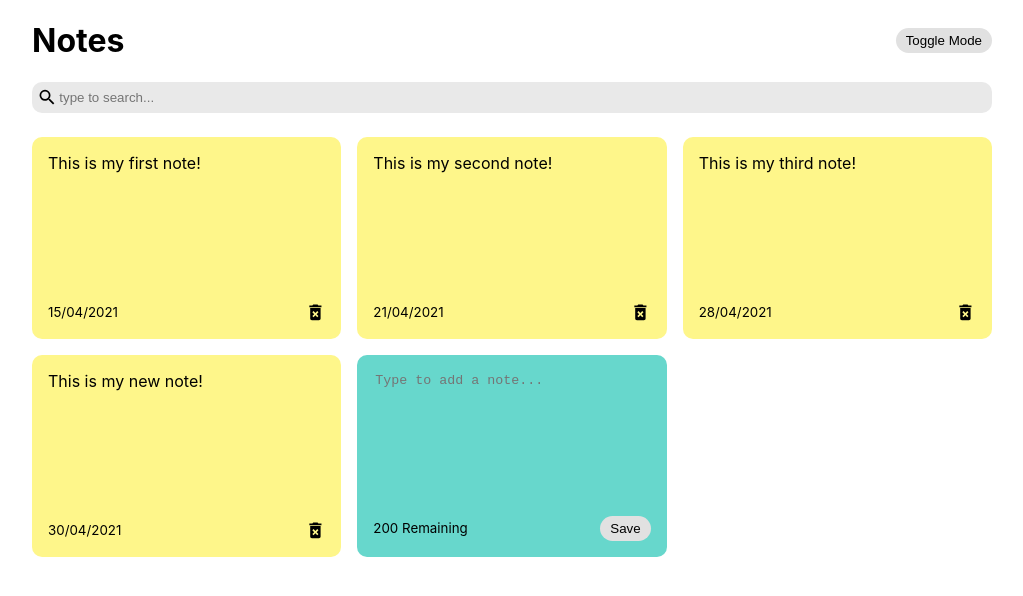
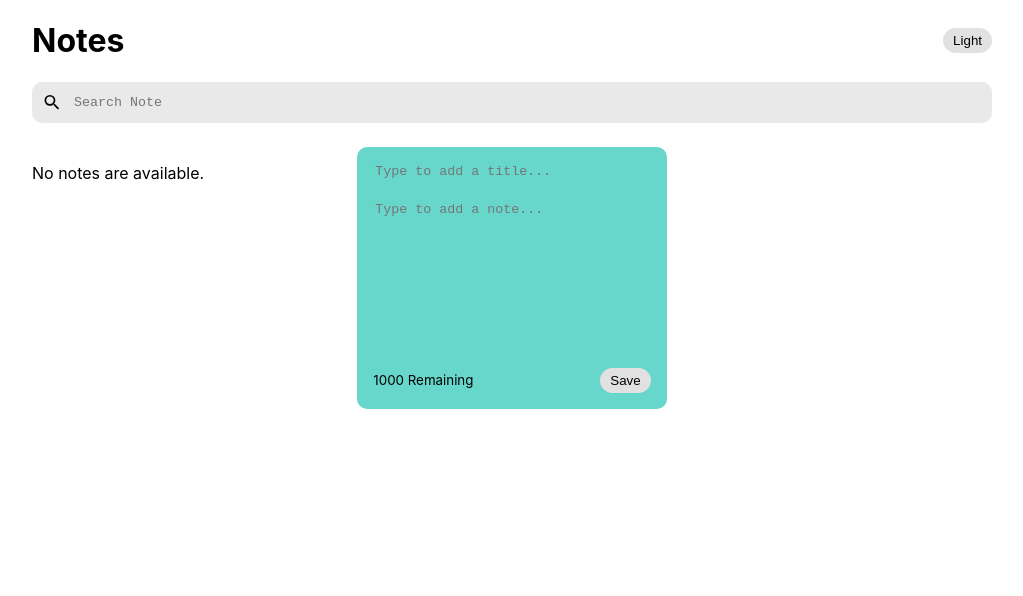
Before and after one commit to VishnuReddy3011/React-Notes, a React (Create React App) app: page / in a window 1280 px wide. Shown: the top 596 px of the page, without its empty margins (128-1151 px from the left). Built offline with nearby package versions, Linux system fonts and the light colour scheme.

Commit message:
Changes occured

```diff
--- a/src/App.js
+++ b/src/App.js
@@ -5,28 +5,7 @@ import Search from './components/Search';
 import Header from './components/Header';
 
 const App = () => {
-	const [notes, setNotes] = useState([
-		{
-			id: nanoid(),
-			text: 'This is my first note!',
-			date: '15/04/2021',
-		},
-		{
-			id: nanoid(),
-			text: 'This is my second note!',
-			date: '21/04/2021',
-		},
-		{
-			id: nanoid(),
-			text: 'This is my third note!',
-			date: '28/04/2021',
-		},
-		{
-			id: nanoid(),
-			text: 'This is my new note!',
-			date: '30/04/2021',
-		},
-	]);
+	const [notes, setNotes] = useState([]);
 
 	const [searchText, setSearchText] = useState('');
 
@@ -49,12 +28,14 @@ const App = () => {
 		);
 	}, [notes]);
 
-	const addNote = (text) => {
+	const addNote = (title,text,overflow) => {
 		const date = new Date();
 		const newNote = {
 			id: nanoid(),
+      title: title,
 			text: text,
 			date: date.toLocaleDateString(),
+      overflow: overflow
 		};
 		const newNotes = [...notes, newNote];
 		setNotes(newNotes);
@@ -68,14 +49,19 @@ const App = () => {
 	return (
 		<div className={`${darkMode && 'dark-mode'}`}>
 			<div className='container'>
-				<Header handleToggleDarkMode={setDarkMode} />
-				<Search handleSearchNote={setSearchText} />
+				<Header darkMode={darkMode} setDarkMode={setDarkMode} />
+				<Search setSearchText={setSearchText} />
 				<NotesList
 					notes={notes.filter((note) =>
-						note.text.toLowerCase().includes(searchText)
+						note.text.includes(searchText) ||
+						note.text.toLowerCase().includes(searchText) ||
+						note.text.toUpperCase().includes(searchText) ||
+            note.title.includes(searchText) ||
+						note.title.toLowerCase().includes(searchText) ||
+						note.title.toUpperCase().includes(searchText)
 					)}
-					handleAddNote={addNote}
-					handleDeleteNote={deleteNote}
+					addNote={addNote}
+					deleteNote={deleteNote}
 				/>
 			</div>
 		</div>
--- a/src/components/AddNote.js
+++ b/src/components/AddNote.js
@@ -1,30 +1,52 @@
 import { useState } from 'react';
 
-const AddNote = ({ handleAddNote }) => {
+const AddNote = ({ addNote }) => {
 	const [noteText, setNoteText] = useState('');
-	const characterLimit = 200;
+	const [noteTitle, setNoteTitle] = useState('');
+	const [overflow, setOverflow] = useState(false);
 
-	const handleChange = (event) => {
-		if (characterLimit - event.target.value.length >= 0) {
-			setNoteText(event.target.value);
+	const characterLimit = 1000;
+	const titleLimit = 100;
+
+	const handleChangeTitle = e => {
+		if(titleLimit - e.target.value.length >= 0){
+			setNoteTitle(e.target.value);
 		}
+	}
+
+	const handleChangeText = e => {
+		if (characterLimit - e.target.value.length >= 0) {
+			if(e.target.offsetHeight < e.target.scrollHeight){
+				setOverflow(true);
+			}
+			setNoteText(e.target.value);
+		}
+
 	};
 
 	const handleSaveClick = () => {
 		if (noteText.trim().length > 0) {
-			handleAddNote(noteText);
+			addNote(noteTitle, noteText, overflow);
+			setNoteTitle('');
 			setNoteText('');
+			setOverflow(false);
 		}
 	};
 
 	return (
 		<div className='note new'>
+			<input
+				type="text"
+				placeholder='Type to add a title...'
+				value={noteTitle}
+				onChange={handleChangeTitle}
+			/>
 			<textarea
 				rows='8'
 				cols='10'
 				placeholder='Type to add a note...'
 				value={noteText}
-				onChange={handleChange}
+				onChange={handleChangeText}
 			></textarea>
 			<div className='note-footer'>
 				<small>
--- a/src/components/Header.js
+++ b/src/components/Header.js
@@ -1,18 +1,17 @@
 import React from 'react';
 
-const Header = ({ handleToggleDarkMode }) => {
+const Header = ({darkMode, setDarkMode }) => {
+
 	return (
 		<div className='header'>
 			<h1>Notes</h1>
 			<button
 				onClick={() =>
-					handleToggleDarkMode(
-						(previousDarkMode) => !previousDarkMode
-					)
+					setDarkMode((prev) => !prev)
 				}
 				className='save'
 			>
-				Toggle Mode
+				{darkMode ? `Dark` : `Light`}
 			</button>
 		</div>
 	);
--- a/src/components/Note.js
+++ b/src/components/Note.js
@@ -1,13 +1,17 @@
 import { MdDeleteForever } from 'react-icons/md';
 
-const Note = ({ id, text, date, handleDeleteNote }) => {
+const Note = ({ id,title, text, date, overflow, deleteNote }) => {
+	console.log(overflow);
 	return (
 		<div className='note'>
-			<span>{text}</span>
+			<span className='title'>{title}</span>
+			<div className={`${overflow && 'over-flow'}`}>
+				<p>{text}</p>
+			</div>
 			<div className='note-footer'>
 				<small>{date}</small>
 				<MdDeleteForever
-					onClick={() => handleDeleteNote(id)}
+					onClick={() => deleteNote(id)}
 					className='delete-icon'
 					size='1.3em'
 				/>
--- a/src/components/NotesList.js
+++ b/src/components/NotesList.js
@@ -3,21 +3,26 @@ import AddNote from './AddNote';
 
 const NotesList = ({
 	notes,
-	handleAddNote,
-	handleDeleteNote,
+	addNote,
+	deleteNote,
 }) => {
 	return (
 		<div className='notes-list'>
-			{notes.map((note,index) => (
+			{notes.length ?
+				notes.map((note,index) => (
 				<Note
-                    key = {index}
+                    key={index}
 					id={note.id}
+					title={note.title}
 					text={note.text}
 					date={note.date}
-					handleDeleteNote={handleDeleteNote}
+					overflow={note.overflow}
+					deleteNote={deleteNote}
 				/>
-			))}
-			<AddNote handleAddNote={handleAddNote} />
+				)):
+				<p>No notes are available.</p>
+			}
+			<AddNote addNote={addNote} />
 		</div>
 	);
 };
--- a/src/components/Search.js
+++ b/src/components/Search.js
@@ -1,16 +1,16 @@
 import React from 'react';
 import { MdSearch } from 'react-icons/md';
 
-const Search = ({ handleSearchNote }) => {
+const Search = ({ setSearchText }) => {
 	return (
 		<div className='search'>
 			<MdSearch className='search-icons' size='1.3em' />
 			<input
 				onChange={(event) =>
-					handleSearchNote(event.target.value)
+					setSearchText(event.target.value)
 				}
 				type='text'
-				placeholder='type to search...'
+				placeholder='Search Note'
 			/>
 		</div>
 	);
--- a/src/index.css
+++ b/src/index.css
@@ -28,6 +28,7 @@ code {
 
 .container {
 	max-width: 960px;
+	margin-bottom: 20px;
 	margin-right: auto;
 	margin-left: auto;
 	padding-right: 15px;
@@ -46,6 +47,17 @@ code {
 
 .note.new {
 	background-color: #67d7cc;
+}
+
+.new input{
+	border: none;
+	background-color: #67d7cc;
+	font-family: monospace;
+	margin-bottom: 20px;
+}
+
+input:focus{
+	outline: none;
 }
 
 textarea {
@@ -74,17 +86,33 @@ textarea:focus {
 	background-color: #fef68a;
 	border-radius: 10px;
 	padding: 1rem;
-	min-height: 170px;
+	min-height: 230px;
 	display: flex;
 	flex-direction: column;
-	justify-content: space-between;
+	justify-content: start;
 	white-space: pre-wrap;
+}
+
+.title{
+	font-weight: 700;
+}
+
+.over-flow{
+	max-height: 170px;
+	overflow-y: scroll;
+	&::-webkit-scrollbar{
+		display: none;
+	}
 }
 
 .note-footer {
 	display: flex;
 	align-items: center;
 	justify-content: space-between;
+}
+
+.note-footer:last-of-type{
+	margin-top: auto;
 }
 
 .delete-icon {
@@ -96,11 +124,13 @@ textarea:focus {
 	align-items: center;
 	background-color: rgb(233, 233, 233);
 	border-radius: 10px;
-	padding: 5px;
+	padding: 10px;
 	margin-bottom: 1.5em;
 }
 
 .search input {
+	margin-left: 10px;
+	font-family: monospace;
 	border: none;
 	background-color: rgb(233, 233, 233);
 	width: 100%;
```
